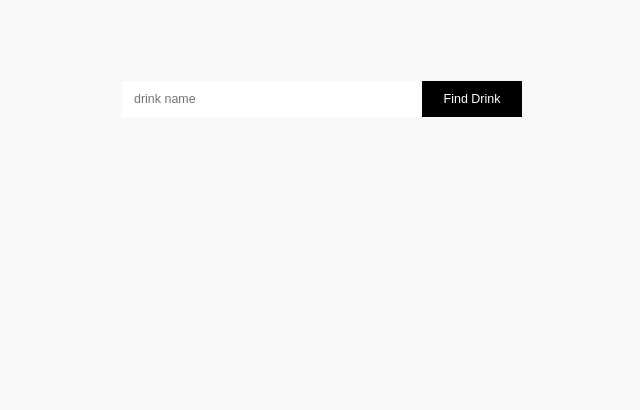
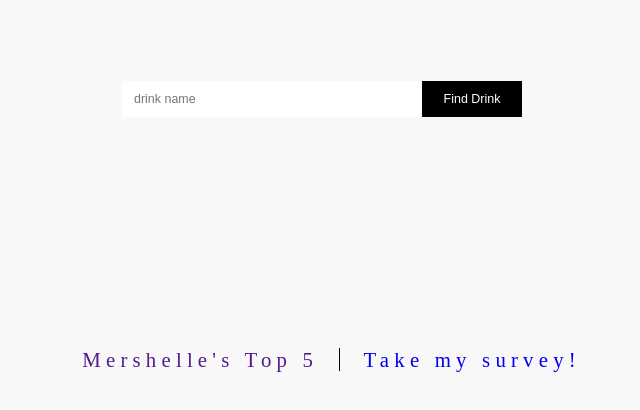
Before and after one commit to himynameismoose/cocktail_web_app, a plain HTML site: page index.html in a window 1280 px wide. Shown: the part 108-518 px from the top of the page, without its empty margins (318-958 px from the left). Drawn offline with Linux system fonts and the light colour scheme.

Commit message:
style nav

```diff
--- a/index.html
+++ b/index.html
@@ -51,5 +51,13 @@
 
     <!-- Linked JavaScript -->
     <script src="js/main.js"></script>
+
+    <!-- nav links -->
+    <nav>
+        <ul>
+            <li><a href="">Mershelle's Top 5</a></li>
+            <li><a href="form.html">Take my survey!</a></li>
+        </ul>
+    </nav>
 </body>
 </html>
```
